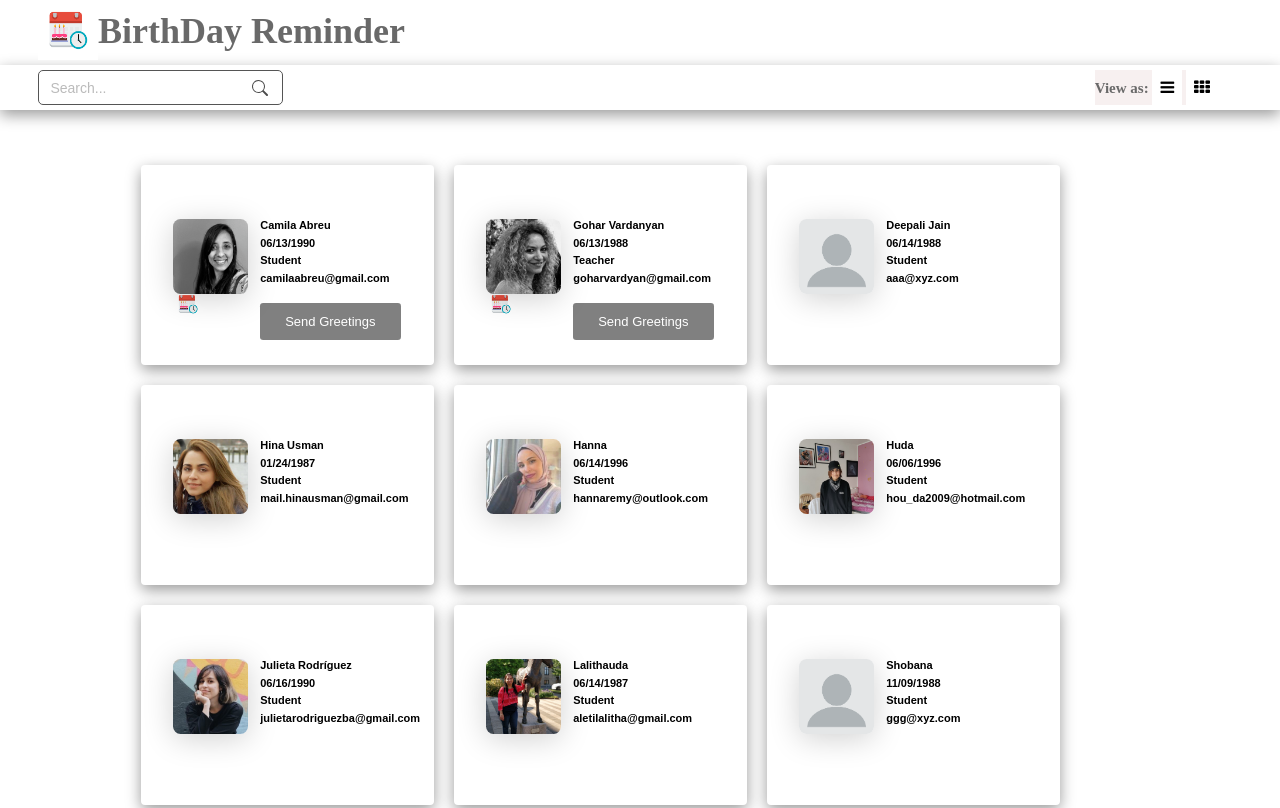
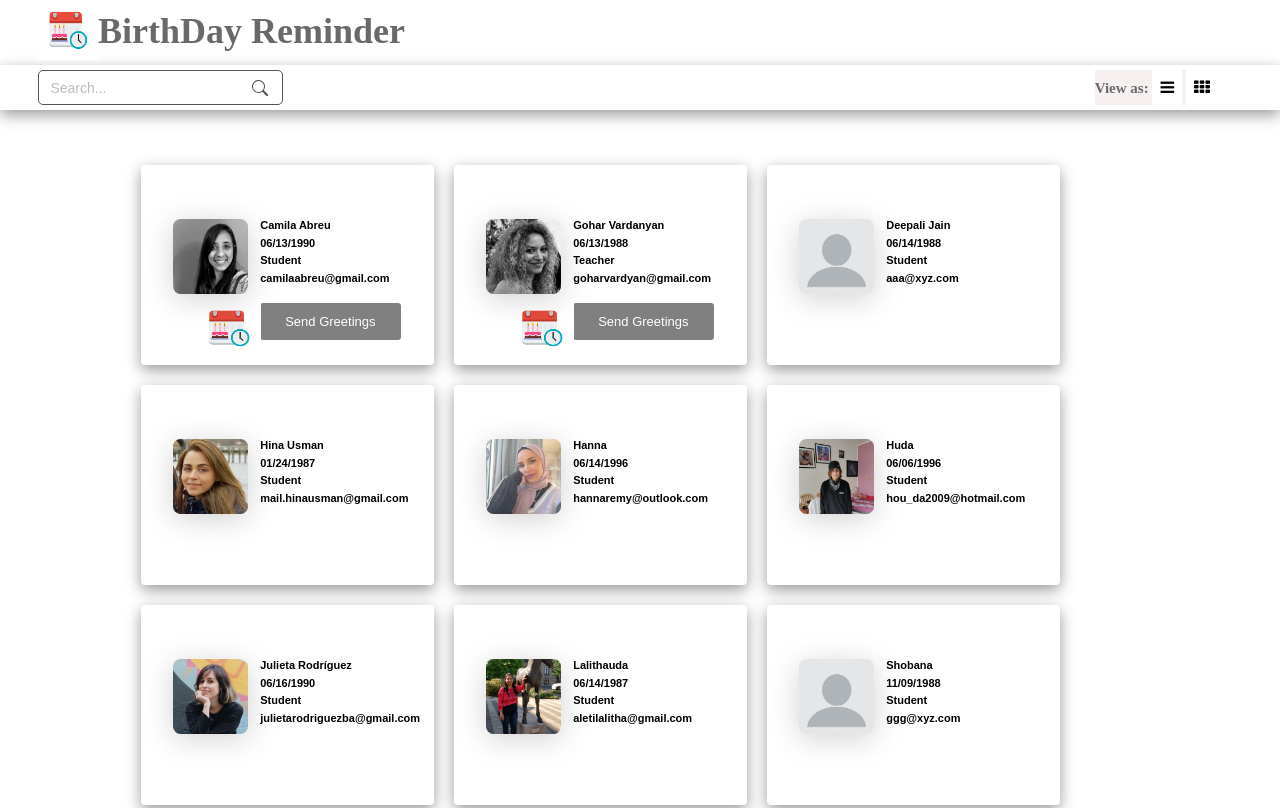
Before and after one commit to hinausman/BirthDayReminder, a plain HTML site: page index.html in a window 1280 px wide. Shown: the top 808 px of the page. Drawn offline with Linux system fonts and the light colour scheme.

Commit message:
overlay image fixed

```diff
--- a/style.css
+++ b/style.css
@@ -237,12 +237,14 @@ input[type="search"]:focus {
 }
 
 .overLayImage {
+
   position: absolute;
-  top: 70px;
-  left: 0px;
-  width: 30px;
-  height: 30px;
+    top: 80px;
+    left: 24px;
+    width: 64px;
+    height: 58px;
 }
+
 
 .person h4 {
   margin-bottom: 0.35rem;
```
